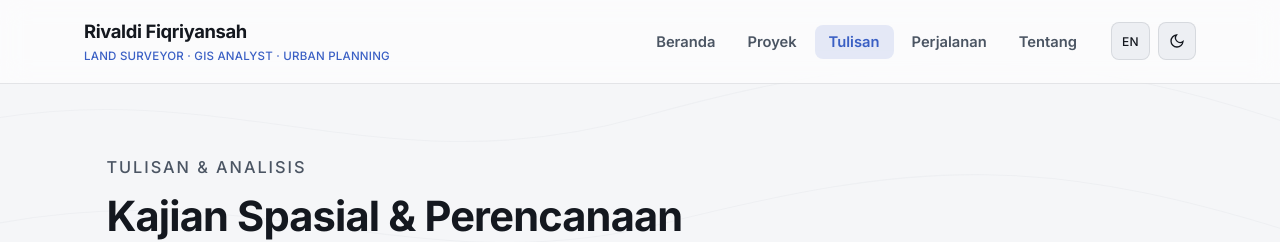
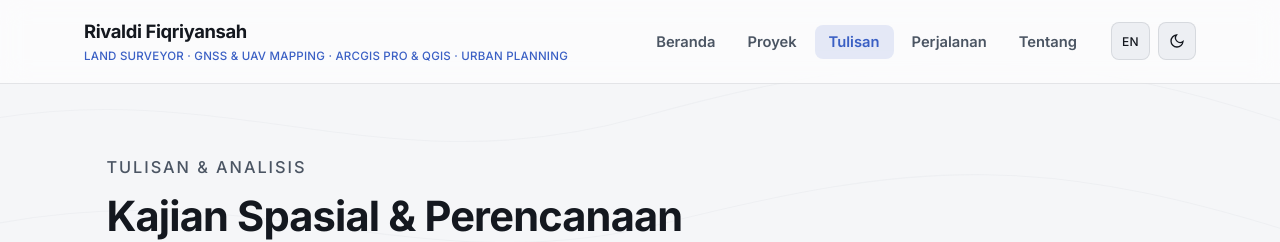
Before and after one commit to RivaldiMpam/RivaldiMpam.github.io, a Jekyll site: the page built from writing.md, in a window 1280 px wide. Shown: the top 242 px of the page. Built offline with Jekyll 4.4.1, drawn with Linux system fonts in a browser that asks for light colours.

Commit message:
Update page title and Open Graph metadata

```diff
--- a/_layouts/default.html
+++ b/_layouts/default.html
@@ -7,7 +7,7 @@
   {% assign page_desc = page.description | default: site.description %}
   {% assign canonical_url = site.url | append: page.url %}
   {% if page.url == "/" %}
-  <title>Rivaldi Fiqriyansah | Land Surveyor & GIS Analyst</title>
+  <title>Rivaldi Fiqriyansah | Land Surveyor | GNSS & UAV Mapping | ArcGIS Pro & QGIS | Urban Planning</title>
   {% else %}
   <title>{{ page.title }} | Rivaldi Fiqriyansah</title>
   {% endif %}
@@ -18,7 +18,7 @@
   <!-- Open Graph / social preview -->
   <meta property="og:type" content="website">
   <meta property="og:site_name" content="Rivaldi Fiqriyansah">
-  <meta property="og:title" content="{% if page.url == '/' %}Rivaldi Fiqriyansah | Land Surveyor & GIS Analyst{% else %}{{ page.title }} | Rivaldi Fiqriyansah{% endif %}">
+  <meta property="og:title" content="{% if page.url == '/' %}Rivaldi Fiqriyansah | Land Surveyor | GNSS & UAV Mapping | ArcGIS Pro & QGIS | Urban Planning{% else %}{{ page.title }} | Rivaldi Fiqriyansah{% endif %}">
   <meta property="og:description" content="{{ page_desc }}">
   <meta property="og:url" content="{{ canonical_url }}">
   <meta property="og:image" content="{{ site.url }}/images/foto-profil.jpg">
@@ -864,7 +864,7 @@
     <div class="nav-container">
       <a href="/" class="nav-brand">
         <span class="brand-name">Rivaldi Fiqriyansah</span>
-        <span class="brand-sub i18n" data-id="LAND SURVEYOR · GIS ANALYST · URBAN PLANNING" data-en="LAND SURVEYOR · GIS ANALYST · URBAN PLANNING">LAND SURVEYOR · GIS ANALYST · URBAN PLANNING</span>
+        <span class="brand-sub i18n" data-id="LAND SURVEYOR · GNSS & UAV MAPPING · ARCGIS PRO & QGIS · URBAN PLANNING" data-en="LAND SURVEYOR · GNSS & UAV MAPPING · ARCGIS PRO & QGIS · URBAN PLANNING">LAND SURVEYOR · GNSS & UAV MAPPING · ARCGIS PRO & QGIS · URBAN PLANNING</span>
       </a>
 
       <button class="nav-toggle" id="navToggle" aria-label="Toggle navigation" aria-expanded="false">
```
